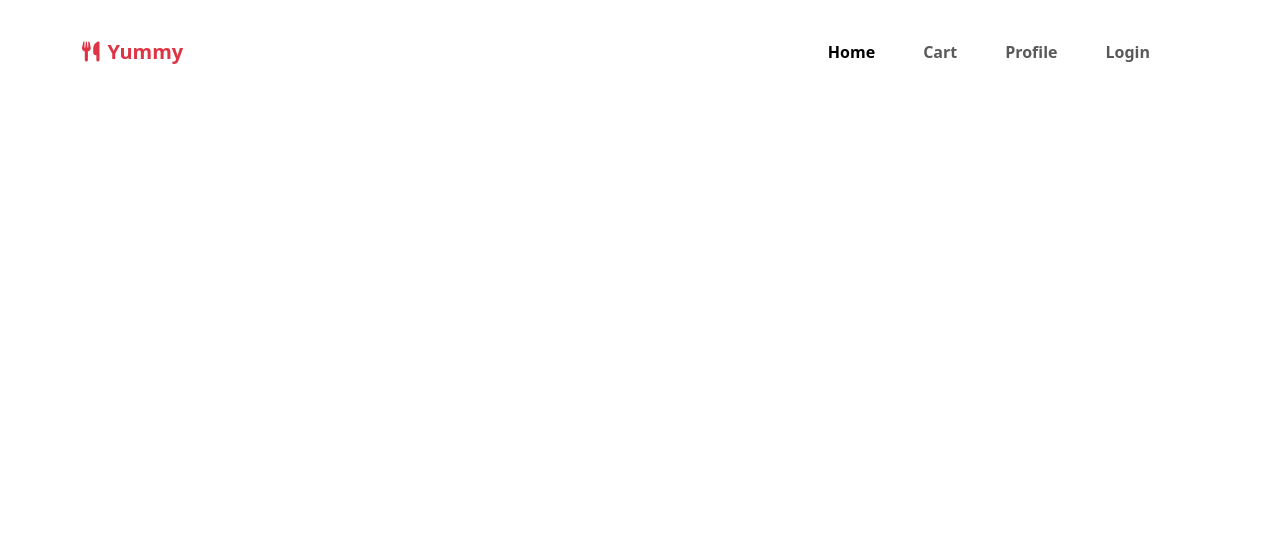
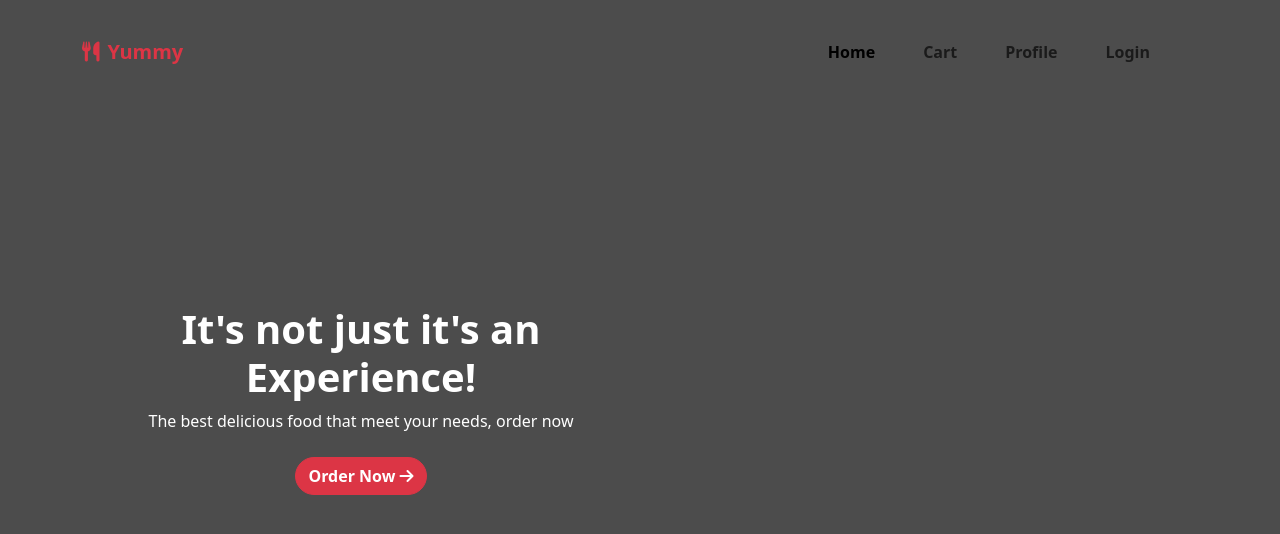
Before and after one commit to Ankur7470/ESD-Assgn-1, a plain HTML site: page index.html in a window 1280 px wide. Drawn offline with nearby package versions, Linux system fonts and the light colour scheme.

Commit message:
Created Hero Section

```diff
--- a/index.html
+++ b/index.html
@@ -14,6 +14,37 @@
       integrity="sha384-QWTKZyjpPEjISv5WaRU9OFeRpok6YctnYmDr5pNlyT2bRjXh0JMhjY6hW+ALEwIH"
       crossorigin="anonymous"
     />
+    <style>
+        body {
+          margin: 0;
+          padding: 0;
+        }
+        .hero {
+          /* background: url("your-image.jpg") no-repeat center center; */
+          background-size: cover;
+          min-height: 100vh;
+          width: 100%;
+          position: relative;
+          z-index: 1;
+        }
+        .hero-overlay {
+          position: absolute;
+          top: 0;
+          left: 0;
+          width: 100%;
+          height: 100%;
+          background: rgba(0, 0, 0, 0.7);
+          z-index: 2;
+        }
+        .hero-content {
+          position: relative;
+          z-index: 3;
+        }
+        .navbar {
+          background: transparent;
+          z-index: 4;
+        }
+      </style>
   </head>
   <body>
     <nav class="navbar navbar-expand-lg navbar-light position-fixed w-100">
@@ -53,6 +84,24 @@
         </div>
       </div>
     </nav>
+    <section class="hero d-flex align-items-center justify-content-center">
+      <div class="hero-overlay"></div>
+      <div
+        class="container d-flex align-items-center justify-content-start vh-100"
+      >
+        <div class="text-white w-50 hero-content text-center">
+          <h1 class="display-4 fw-bold fs-1">It's not just it's an Experience!</h1>
+          <p class="mb-4 fs-7">
+            The best delicious food that meet your needs, order now
+          </p>
+          <div>
+            <button type="button" class="btn btn-danger rounded-pill fw-bold">
+              Order Now <i class="fa-solid fa-arrow-right"></i>
+            </button>
+          </div>
+        </div>
+      </div>
+    </section>
     <script
       src="https://cdn.jsdelivr.net/npm/@popperjs/core@2.11.6/dist/umd/popper.min.js"
       integrity="sha384-oBqDVmMz9ATKxIep9tiCxS/Z9fNfEXiDAYTujMAeBAsjFuCZSmKbSSUnQlmh/jp3"
```
